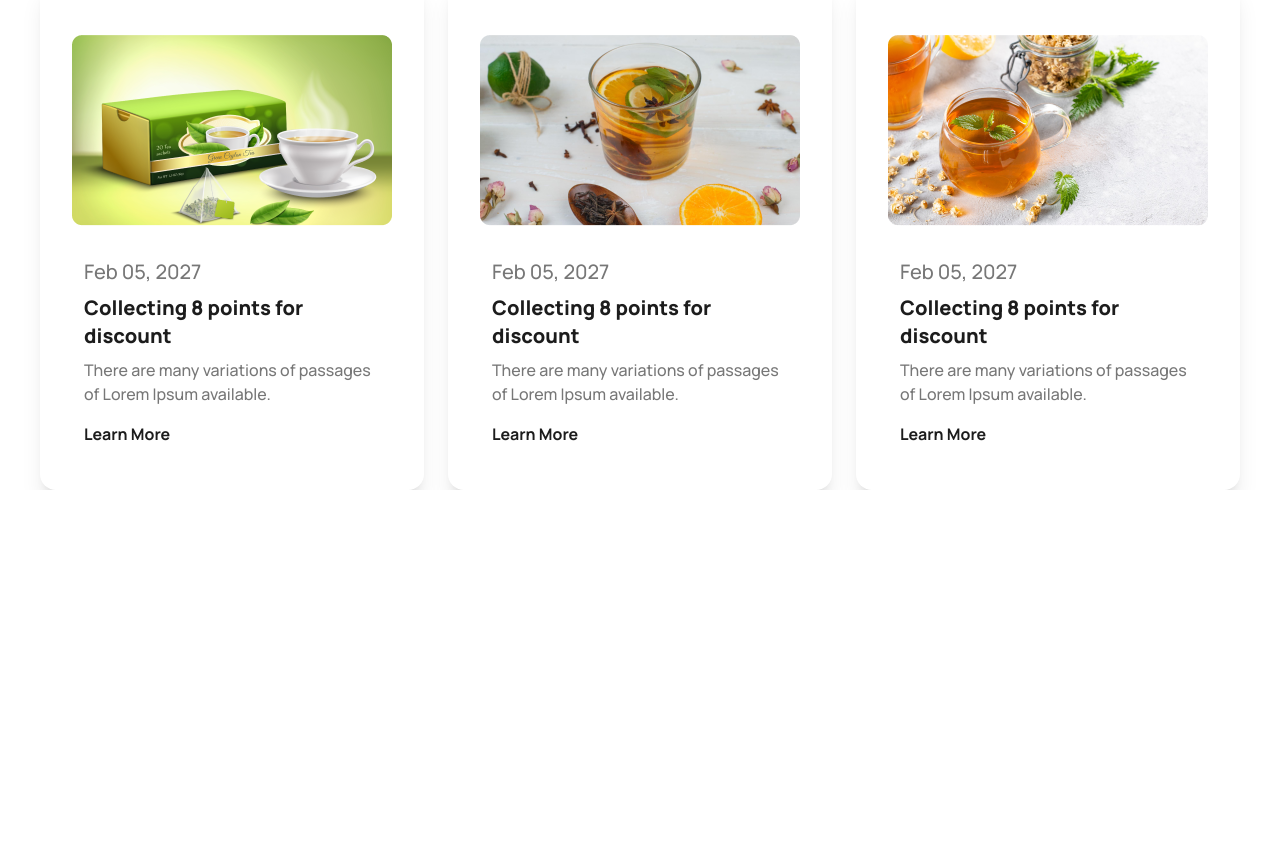
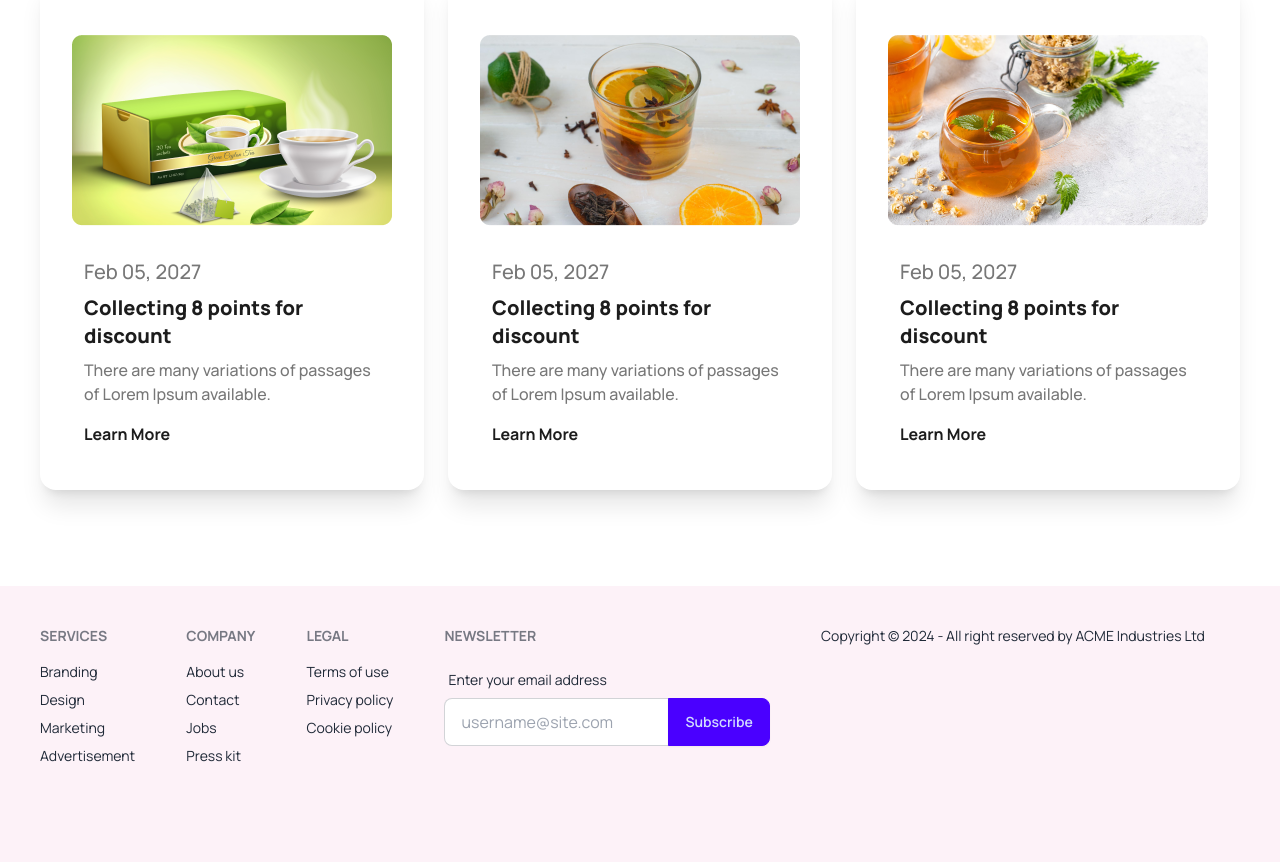
Before and after one commit to Amjadhossain01/tea, a plain HTML site: page index.html in a window 1280 px wide. Shown: the part 3229-4091 px from the top of the page. Before the commit the page ends 3719 px from the top, so only its background shows below. Drawn offline with nearby package versions, Linux system fonts and the light colour scheme.

Commit message:
added footer

```diff
--- a/index.html
+++ b/index.html
@@ -264,8 +264,44 @@
       </div>
     </section>
   </main>
-  <footer>
-
+  <footer class="mt-24">
+    <div class="footer p-10 pb-24 bg-pink-50 text-base-content">
+      <nav>
+        <h6 class="footer-title">Services</h6>
+        <a class="link link-hover">Branding</a>
+        <a class="link link-hover">Design</a>
+        <a class="link link-hover">Marketing</a>
+        <a class="link link-hover">Advertisement</a>
+      </nav>
+      <nav>
+        <h6 class="footer-title">Company</h6>
+        <a class="link link-hover">About us</a>
+        <a class="link link-hover">Contact</a>
+        <a class="link link-hover">Jobs</a>
+        <a class="link link-hover">Press kit</a>
+      </nav>
+      <nav>
+        <h6 class="footer-title">Legal</h6>
+        <a class="link link-hover">Terms of use</a>
+        <a class="link link-hover">Privacy policy</a>
+        <a class="link link-hover">Cookie policy</a>
+      </nav>
+      <form>
+        <h6 class="footer-title">Newsletter</h6>
+        <fieldset class="form-control w-80">
+          <label class="label">
+            <span class="label-text">Enter your email address</span>
+          </label>
+          <div class="join">
+            <input type="text" placeholder="username@site.com" class="input input-bordered join-item" />
+            <button class="btn btn-primary join-item">Subscribe</button>
+          </div>
+        </fieldset>
+      </form>
+      <aside>
+        <p>Copyright © 2024 - All right reserved by ACME Industries Ltd</p>
+      </aside>
+    </div>
   </footer>
 </body>
 
```
Also changed, not shown: simple-responsive-website/flexbox.html (added, +22 -0 lines).
